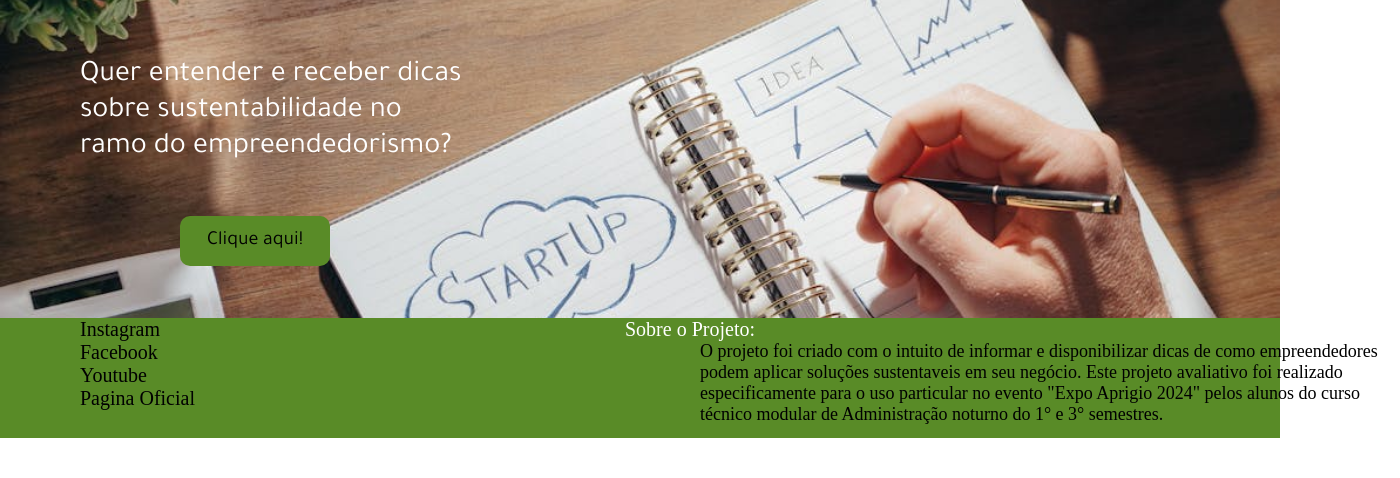
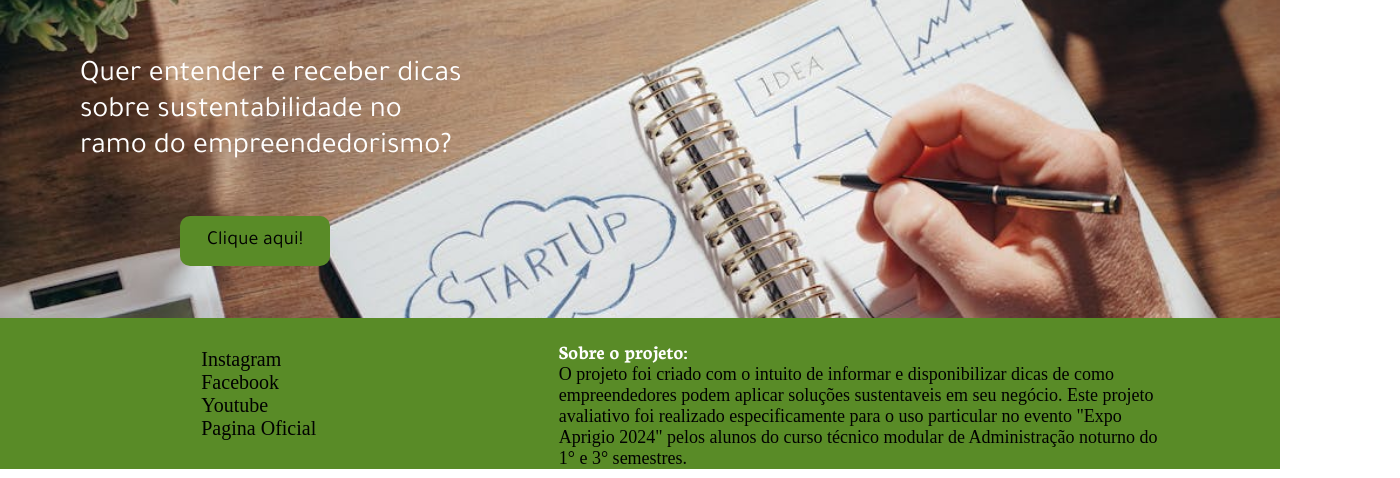
Before and after one commit to sabrina1405/Projeto-Expo-Aprigio, a plain HTML site: page index.html in a window 1280 px wide. Shown: the part 322-800 px from the top of the page, 1400 px wide, since content can reach past the window. Drawn offline with Linux system fonts and the light colour scheme.

Commit message:
Index ajuste

```diff
--- a/css/index.css
+++ b/css/index.css
@@ -71,7 +71,6 @@ button:hover {
     background-color: #598B27;
     font-size: 20px;
     font-family: "Patrick Hand";
-    height: 120px;
     width: 100%;
     display: flex;
 
@@ -94,27 +93,26 @@ a {
     color: black;
 }
 
-#coluna2 {
-    color: white;
+
+
+.redes{
     display: flex;
-    position: absolute;
-    right: 200px;
-    list-style: none;
-    left: 300px;
-    justify-content: center;
+    justify-content: space-around;
+    align-items: center;
+
 }
 
-p1 {
-    /* padding-left: 500px; */
+h2{
+    font-family: "neuton";
+    color: white;
+    font-size: 20px;
+    margin-top: 20px;
+}
+
+.redes p{
     font-size: 18px;
-    display: flex;
-    position: absolute;
-    right: 70px;
-    left: 400px;
-    top: 100%;
     font-family: "Patrick Hand";
-    width: 700px;
-    ;
     color: black;
-
+    max-width: 600px;
+    margin:0;
 }
--- a/index.html
+++ b/index.html
@@ -47,23 +47,23 @@
     <footer>
         <!-- DIV REDES SOCIAIS -->
         <div class="redes">
-            <ul>
+            <div>
+                <ul>
                 <li><a href="https://www.instagram.com/etecaprigiogonzagaoficial/" target="_blank">Instagram</a> </li>
                 <li><a href="https://www.facebook.com/etecaprigio/" target="_blank">Facebook</a></li>
                 <li><a href="https://www.youtube.com/channel/UCdYRRaXJ955BJM1jgvrBV8Q" target="_blank">Youtube</a></li>
                 <li><a href="https://etecaprigio.cps.sp.gov.br/" target="_blank">Pagina Oficial</a></li>
             </ul>
-            <ul id="coluna2">
-                <li id="li2">Sobre o Projeto:</li>
-                <li>
-                    <p1>O projeto foi criado com o intuito de informar e disponibilizar dicas de como empreendedores
-                    podem aplicar soluções sustentaveis em seu negócio.
-                    Este projeto avaliativo foi realizado especificamente para o uso particular no evento "Expo Aprigio 2024"
-                    pelos alunos do curso técnico modular de Administração noturno do 1° e 3° semestres.
-                    </p>
+            </div>
+                    <div>
+                        <h2>Sobre o projeto:</h2>
+                        <p>O projeto foi criado com o intuito de informar e disponibilizar dicas de como empreendedores
+                        podem aplicar soluções sustentaveis em seu negócio.
+                        Este projeto avaliativo foi realizado especificamente para o uso particular no evento "Expo Aprigio 2024"
+                        pelos alunos do curso técnico modular de Administração noturno do 1° e 3° semestres.
+                        </p>
+                    </div>
 
-                </li>
-            </ul>
         </div>
 
     </footer>
```
